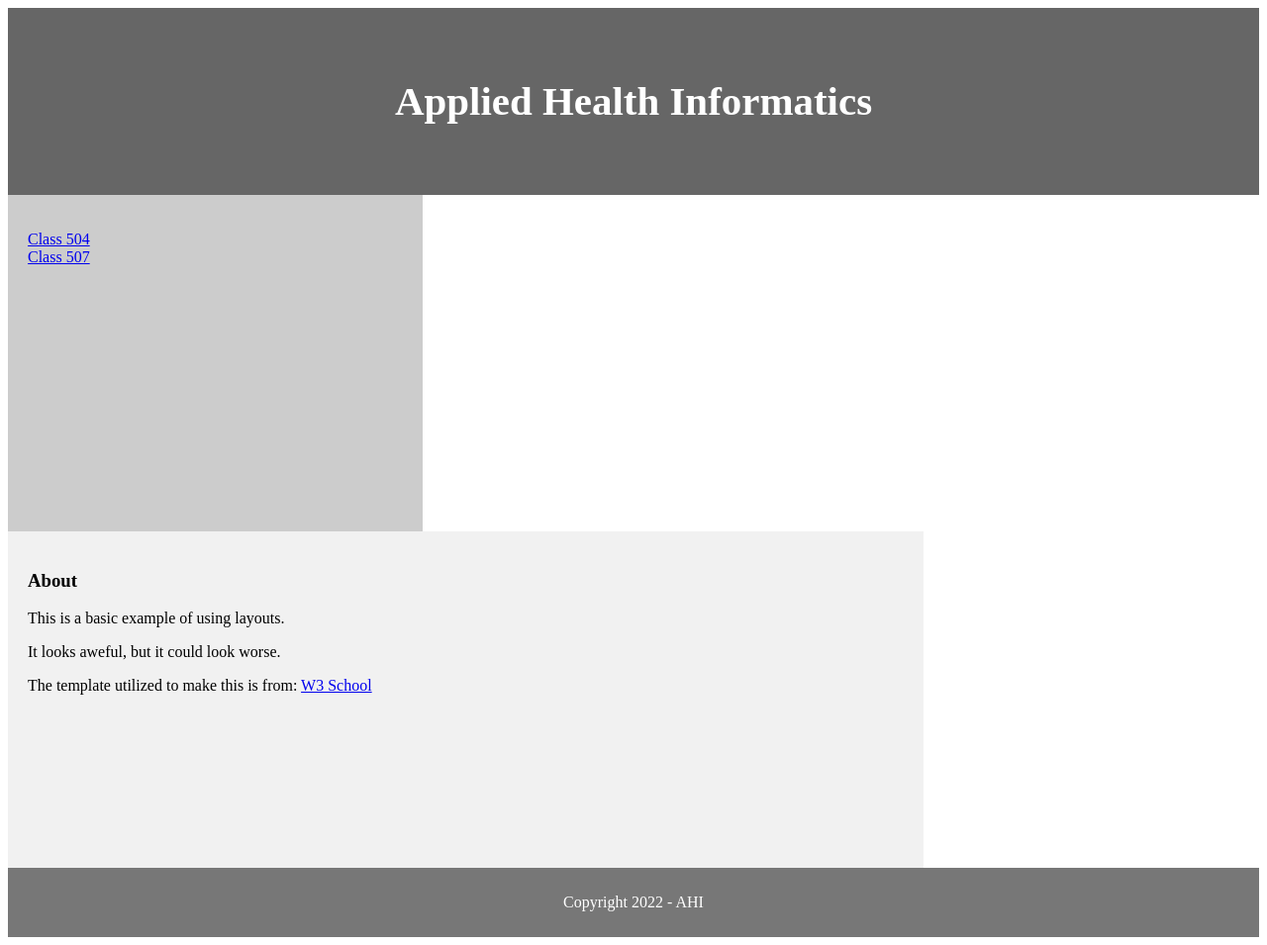
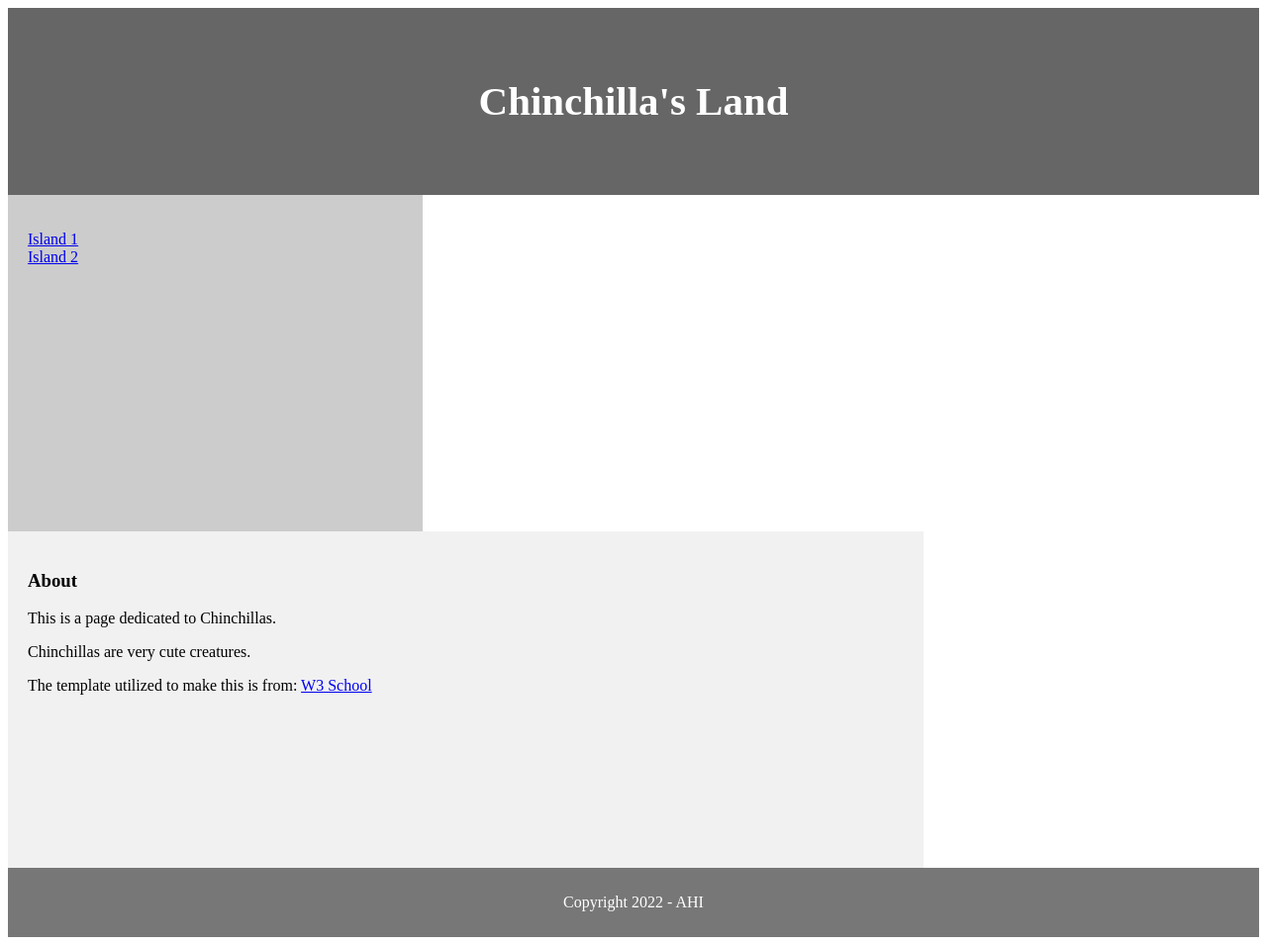
Before and after one commit to Chinchilla7/regina-flask-html, a Flask app: page / in a window 1280 px wide. Shown: the whole page at 99% size. Run offline with Flask 2, Linux system fonts and the light colour scheme.

Commit message:
Update homepage.html

```diff
--- a/Assignment 3a/templates/homepage.html
+++ b/Assignment 3a/templates/homepage.html
@@ -9,22 +9,22 @@
     <body>
 
         <header>
-            <h3>Applied Health Informatics</h3>
+            <h3>Chinchilla's Land</h3>
         </header>
 
         <section>
 
             <nav>
                 <ul>
-                    <li><a href="#">Class 504</a></li>
-                    <li><a href="#">Class 507</a></li>
+                    <li><a href="#">Island 1</a></li>
+                    <li><a href="#">Island 2</a></li>
                 </ul>
             </nav>
 
             <article>
                 <h1>About</h1>
-                <p>This is a basic example of using layouts.</p>
-                <p>It looks aweful, but it could look worse.</p>
+                <p>This is a page dedicated to Chinchillas.</p>
+                <p>Chinchillas are very cute creatures.</p>
                 <p>The template utilized to make this is from:   <a href="https://www.w3schools.com/html/html_layout.asp">    W3 School   </a>    </p>
             </article>
 
```
